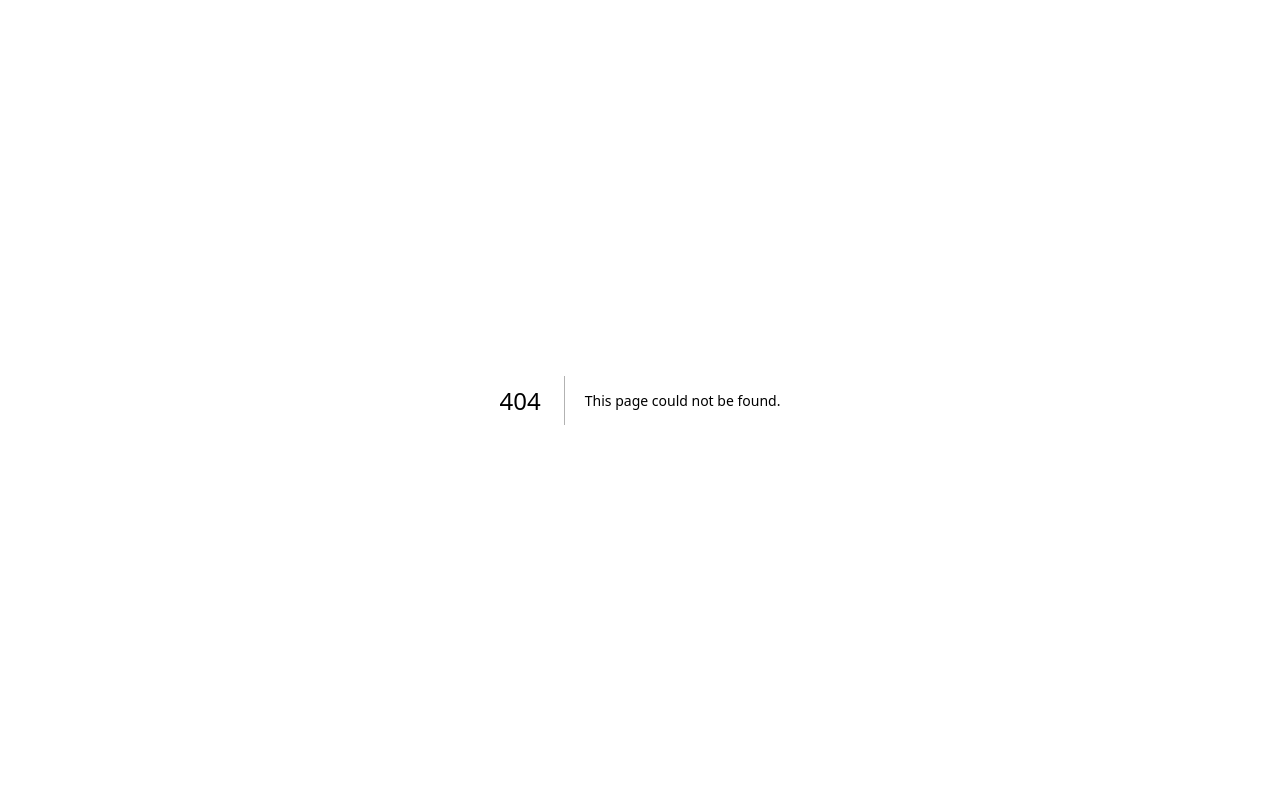
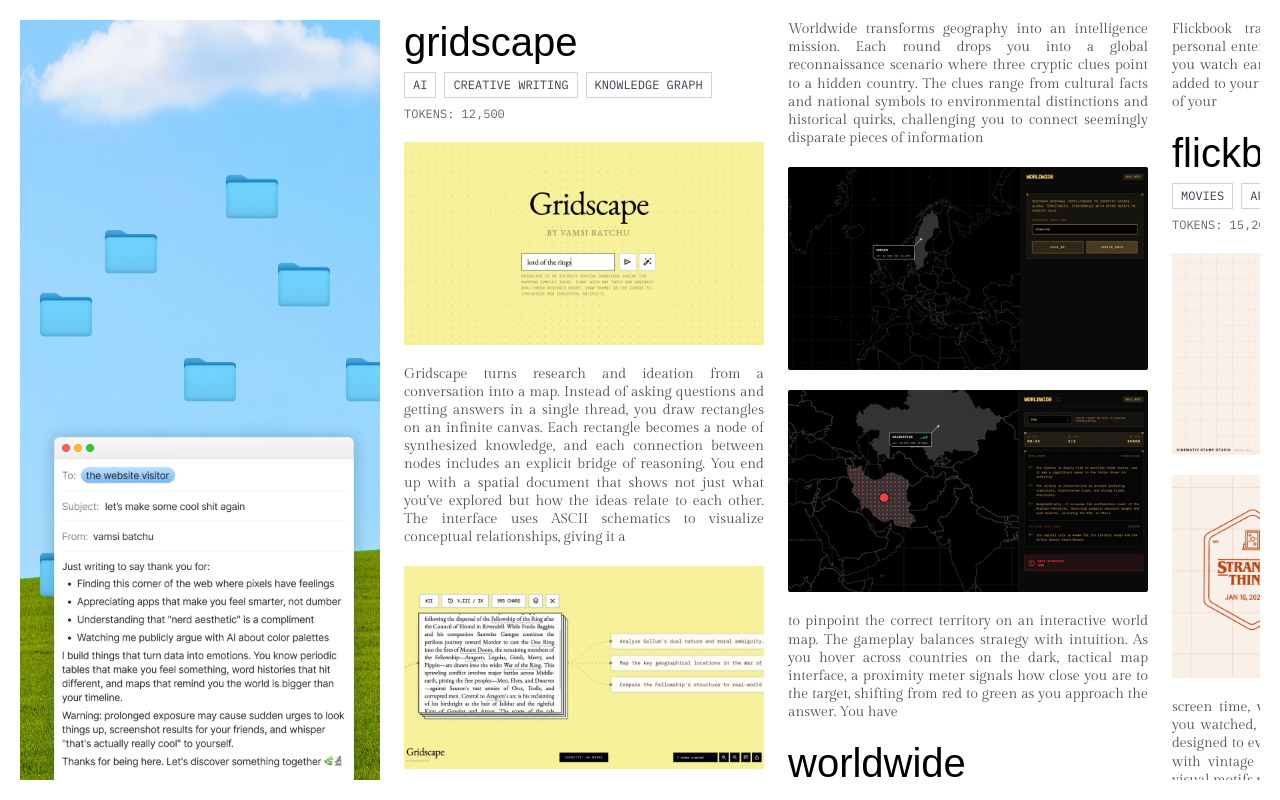
Before and after one commit to vamsibatchu1/vibenbuild, a Next.js app: page /allexperiments in a window 1280 px wide. Before the commit this address had no page. Built offline with nearby package versions, Linux system fonts and the light colour scheme; a web font is replaced by a local one.

Commit message:
Remove Experiments2 components and associated JSON data: Deleted Experiments2Client and page.tsx files along with the experiments.json data to streamline the project structure. Updated LandingPage to link to the new all experiments route.

```diff
--- a/app/experiments2/Experiments2Client.tsx
+++ b/app/allexperiments/Experiments2Client.tsx
@@ -65,9 +65,9 @@ export function Experiments2Client() {
 function WelcomeColumn() {
   return (
     <motion.div
-      initial={{ opacity: 0, y: 20 }}
-      animate={{ opacity: 1, y: 0 }}
-      transition={{ duration: 0.3, delay: 0 }}
+      initial={{ opacity: 0 }}
+      animate={{ opacity: 1 }}
+      transition={{ duration: 0.6, delay: 0.3, ease: 'easeOut' }}
       className="flex-shrink-0"
       style={{
         width: '360px',
@@ -249,9 +249,9 @@ function ExperimentColumn({ experiment, index }: ExperimentColumnProps) {
 
   return (
     <motion.div
-      initial={{ opacity: 0, y: 20 }}
-      animate={{ opacity: 1, y: 0 }}
-      transition={{ duration: 0.3, delay: index * 0.1 }}
+      initial={{ opacity: 0 }}
+      animate={{ opacity: 1 }}
+      transition={{ duration: 0.6, delay: 0.3 + 0.5 * index, ease: 'easeOut' }}
       className="flex-shrink-0 bg-white h-full flex flex-col experiment-column-scroll"
       style={{
         width: '360px',
--- a/components/LandingPage.tsx
+++ b/components/LandingPage.tsx
@@ -61,7 +61,7 @@ export function LandingPage() {
           className="mb-4 md:mb-5"
         >
           <div className="flex gap-3">
-            <Link href="/experiments" className="flex-1">
+            <Link href="/allexperiments" className="flex-1">
               <button className="w-full h-11 border-2 border-white bg-white font-ibm-plex-mono text-base text-black hover:bg-transparent hover:text-white transition-colors">
                 Enter
               </button>
```
Also changed, not shown: app/allexperiments/experiments.json (renamed from app/experiments2/experiments.json), app/allexperiments/page.tsx (renamed from app/experiments2/page.tsx).
